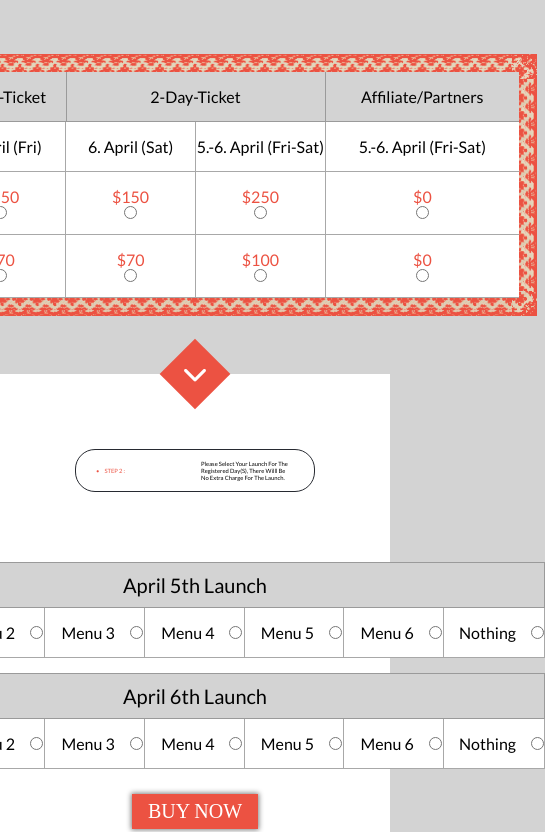
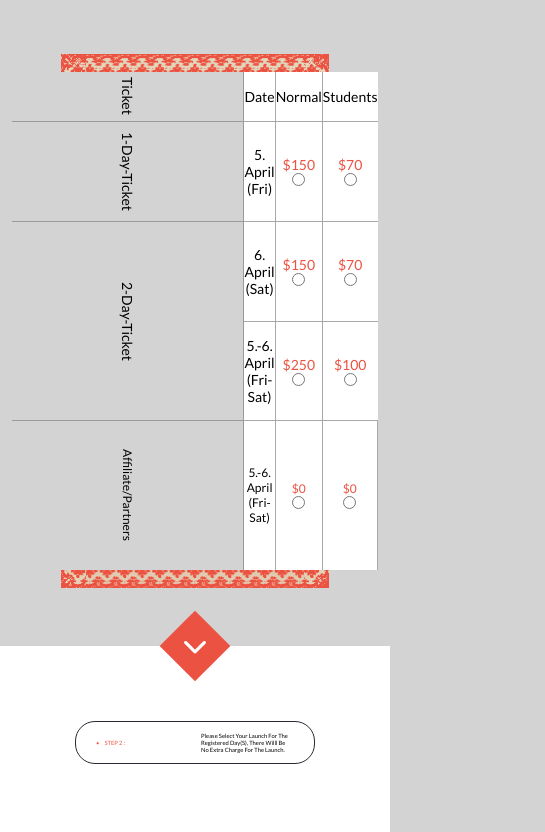
Before and after one commit to SpaYco/Conference-page, a plain HTML site: page tickets.html in a window 390 px wide. Shown: the part 400-1232 px from the top of the page, 545 px wide, since content can reach past the window. Drawn offline with Linux system fonts and the light colour scheme; a web font is replaced by a local one.

Commit message:
added breakpoint for ticket's page

```diff
--- a/media/index.scss
+++ b/media/index.scss
@@ -178,7 +178,7 @@ main {
             justify-content: center;
             align-items: center;
             img {
-                max-width: 25%;
+                width: 20vw;
                 max-height: 150px;
                 flex: 25%;
                 padding: 0 35px;
@@ -207,16 +207,24 @@ footer {
         #people {
             .people-cards-container {
                 .people-cards {
-                    flex: 90% ;
-                    max-width: 90% ;
-                    width: 90% ;
-                    height: 600px ;
+                    flex: 95% ;
+                    max-width: 95% ;
+                    width: 95% ;
+                    height: 500px ;
                     img {
-                        height: 95% ;
+                        height: 93% ;
                     }
                     a {
-                        height: 5% ;
+                        height: 7% ;
                     }
+                }
+            }
+        }
+        #credits {
+            .credit-pics {
+                img {
+                    height: 60px;
+                    padding: 0 5px;
                 }
             }
         }
--- a/media/main.scss
+++ b/media/main.scss
@@ -180,5 +180,13 @@ body {
                 }
             }
         }
+        footer {
+            img {
+                transform: rotate(90deg);
+                max-width: 38%;
+                margin-right: 5px;
+
+            }
+        }
     }
 }
--- a/media/tickets.scss
+++ b/media/tickets.scss
@@ -186,6 +186,7 @@ body {
                         width: 100%;
                         padding: 10px;
                         background-color: $grayColor;
+                        color: $blackColor;
                     }
 
                     div {
@@ -196,6 +197,7 @@ body {
                         width: 100%;
                         user-select: none;
                         font-family: $secondaryFont;
+                        color: $blackColor;
                         background-color: white;
 
                         label {
@@ -219,6 +221,7 @@ body {
 
             }
         }
+
         button {
             margin: 25px;
             background-color: $redColor;
@@ -230,6 +233,7 @@ body {
             box-shadow: 0px 0px 5px 1px gray;
             cursor: pointer;
             transition: 0.3s;
+
             &:hover {
                 background-color: white;
                 color: $redColor;
@@ -245,3 +249,76 @@ body {
         color: white;
     }
 }
+
+@media all and (max-width: 768px) {
+    body {
+        main {
+            #ticket-container {
+                flex-direction: row;
+                align-items: stretch;
+                height: 500px;
+                width: 60vw;
+                min-width: 60vw;
+
+                .row {
+                    flex-direction: column;
+                    align-items: stretch;
+                    justify-content: stretch;
+                    height: 100%;
+                    flex: 2;
+
+                    &:first-child {
+                        writing-mode: vertical-rl;
+                        flex-direction: row;
+                        flex: 1;
+                    }
+                    &:last-child {
+                        * {
+                            border-right: none;
+                        }
+                    }
+                    .first-col, .second-col,.third-col, .fourth-col,.double-col {
+                        padding: 0;
+                        font-size: 14px;
+                    }
+                    .fifth-col {
+                        padding: 0;
+                        border-right: 0.5px solid rgba(128, 128, 128, 0.685);
+                        border-bottom: none;
+                        font-size: 12px;
+                    }
+                }
+            }
+
+            #menu-section {
+                #menu {
+                    .menu-container {
+                        flex-direction: row;
+                        min-width: 50%;
+
+                        >p {
+                            writing-mode: vertical-rl;
+                            flex: 1;
+                            height: 100%;
+                        }
+
+                        div {
+                            flex-direction: column;
+                            width: 100%;
+                            flex: 100%;
+
+                            label {
+                                width: 100%;
+
+                                &:first-child {
+                                    border-left: none;
+                                    border-top: 0.5px solid rgba(128, 128, 128, 0.685);
+                                }
+                            }
+                        }
+                    }
+                }
+            }
+        }
+    }
+}
```
Also changed, not shown: media/index.css, media/main.css, media/tickets.css, 3 other files.
